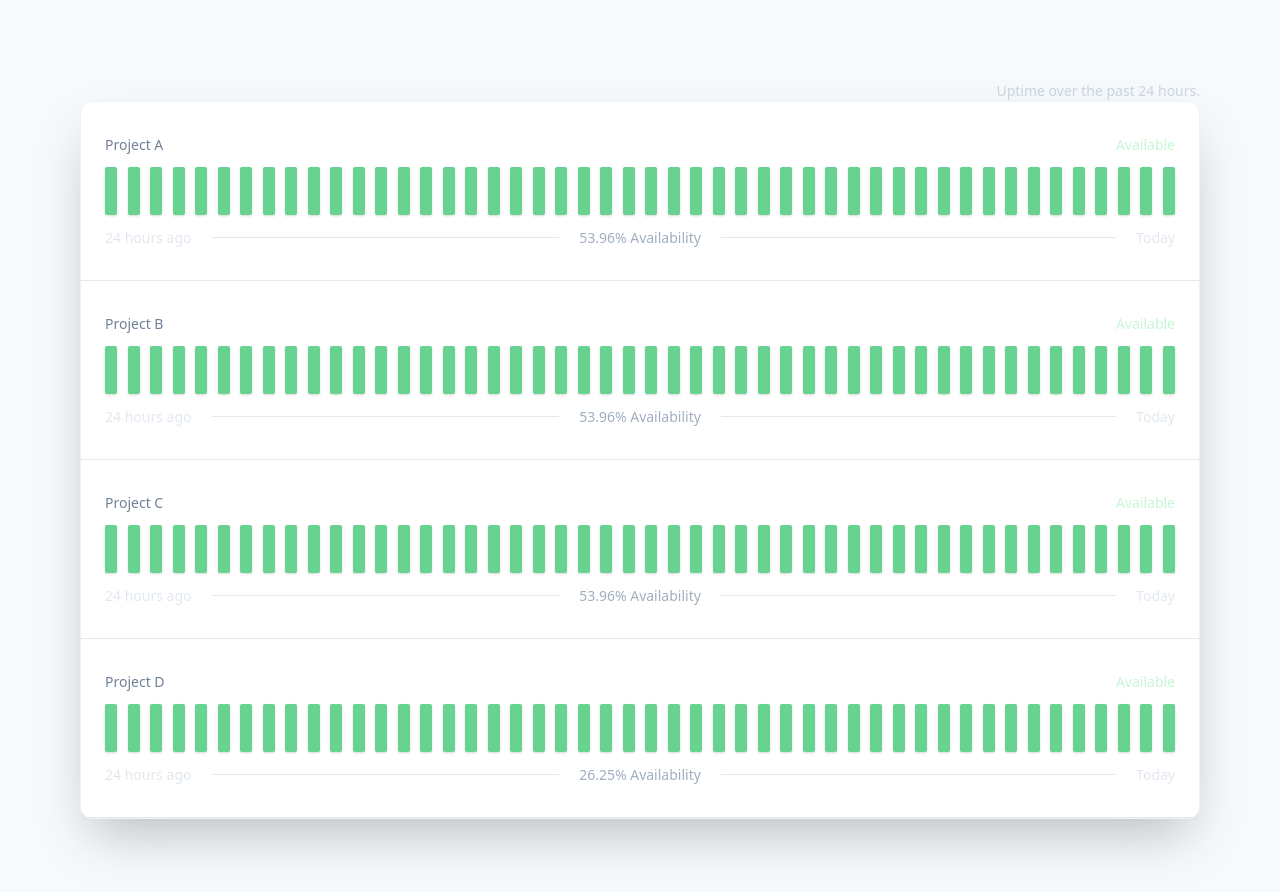
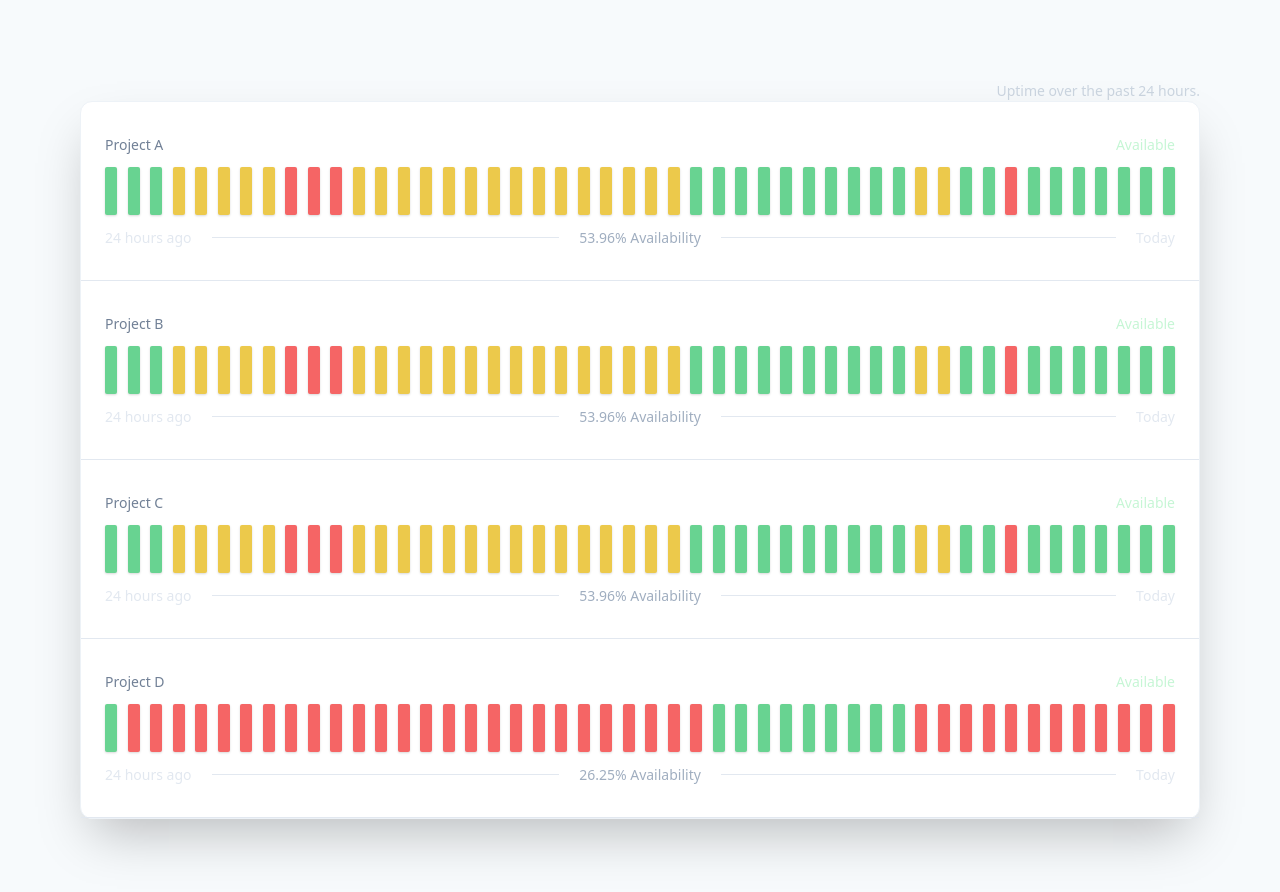
Before and after one commit to Weshesh/Uptime-dashboard, a React (Create React App) app: page / in a window 1280 px wide. Shown: the top 892 px of the page. Built offline with nearby package versions, Linux system fonts and the light colour scheme.

Commit message:
Clean up console.log´s, refactor bar dataset generation, implement working colorcoded bar generation

```diff
--- a/src/ProjectAvailabilityDashboard/DashboardBar.tsx
+++ b/src/ProjectAvailabilityDashboard/DashboardBar.tsx
@@ -1,27 +1,33 @@
 import React from 'react';
 import { Minute } from '../datasetGenerator/datasetGenerator';
 
-function checkDominantState(): string {
+export function Bar(props: { data: Minute[] }) {
+  const dominantState = checkDominantState();
+  console.log(props.data);
 
-  return ''
-}
+  function checkDominantState(): string {
+    let state = 'available';
+    for (let i = 0; i < props.data.length; i++) {
+      if (props.data[i].state === 'unavailable') {
+        state = 'unavailable';
+        break;
+      } else if (props.data[i].state === 'partially-unavailable') {
+        state = 'partially-unavailable'
+      }
+    }
+    return state
+  }
 
-function setBarColor(dominantState: string) {
-  if (dominantState === 'unavailable') {
-    return 'bg-green-500'
-  } else if (dominantState === 'unavailable') {
-    return 'bg-green-500'
+  function setBarColor(dominantState: string) {
+    if (dominantState === 'unavailable') {
+      return 'bg-red-500'
+    } else if (dominantState === 'partially-unavailable') {
+      return 'bg-yellow-500'
+    }
+    return 'bg-green-400'
   }
-  return 'bg-green-400'
-}
-
-export function Bar(props: {data: Minute[]}) {
-
-
-  const dominantState = checkDominantState();
-
 
   return (
-    <div className={`w-3 h-12 rounded-sm shadow ${setBarColor(dominantState)}`}/>
+    <div className={`w-3 h-12 rounded-sm shadow ${setBarColor(dominantState)}`} />
   )
 }
--- a/src/ProjectAvailabilityDashboard/ProjectAvailabilityDashboard.tsx
+++ b/src/ProjectAvailabilityDashboard/ProjectAvailabilityDashboard.tsx
@@ -6,24 +6,23 @@ export function ProjectAvailabilityDashboard(props: { projectName: string, datas
 
   function splitDataset(startingMinute: number, endingMinute: number) {
     let splitDataset: Minute[] = [];
-    for (let i = startingMinute; i <= endingMinute; i++) {
+    for (let i = startingMinute; i < endingMinute; i++) {
       splitDataset.push(props.dataset.data[i])
     }
     return splitDataset
   }
 
-  function generateBars() {
+  function generateBarDataset() {
     let datasets: Minute[][] = []
     for (let i = 0; i < 48; i++) {
-      const start = i * 180;
-      const end = (1 + 1) * 180;
-      console.log(start, end);
+      const start = i * 30;
+      const end = (i + 1) * 30;
       datasets.push(splitDataset(start, end))
     }
     return datasets
   }
 
-  const datasets = generateBars();
+  const barDatasets = generateBarDataset();
 
   return (
     <div className='w-full border-b px-6 py-8'>
@@ -36,7 +35,7 @@ export function ProjectAvailabilityDashboard(props: { projectName: string, datas
         </span>
       </div>
       <div className='flex justify-between my-3 w-full'>
-        {datasets.map((e) => (
+        {barDatasets.map((e) => (
       <Bar data={e} />
     ))}
       </div>
--- a/src/datasetGenerator/datasetGenerator.ts
+++ b/src/datasetGenerator/datasetGenerator.ts
@@ -39,7 +39,5 @@ export function generateDataset(inputScenario: ScenarioEvent[]) {
   }
   const availabilityPercentage = (availability / 1440 * 100).toFixed(2);
   dataset.availability = `${availabilityPercentage}%`;
-  console.log(availability);
-  console.log(dataset);
   return dataset
 }
```
